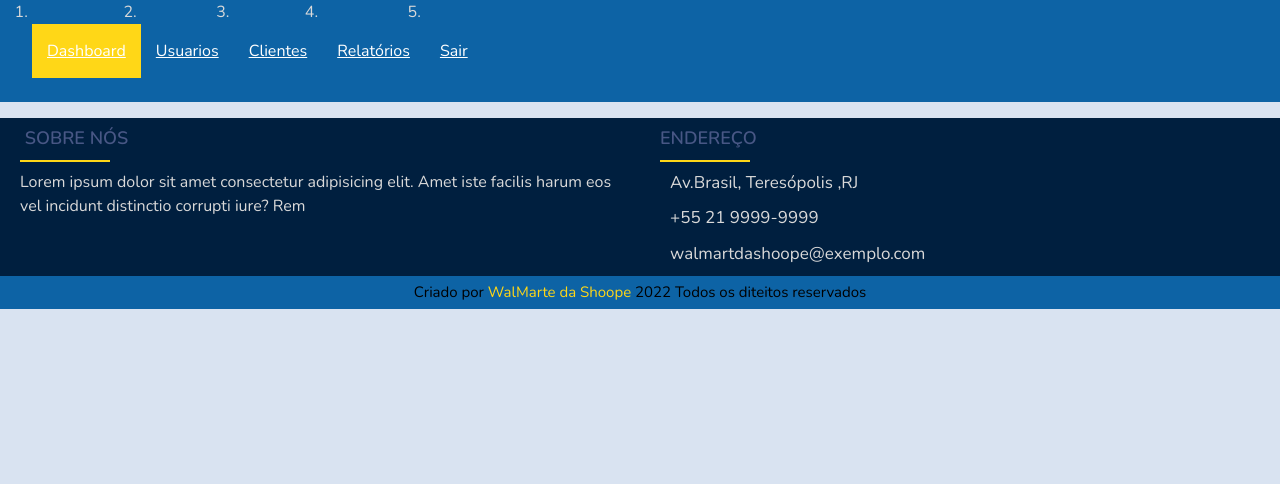
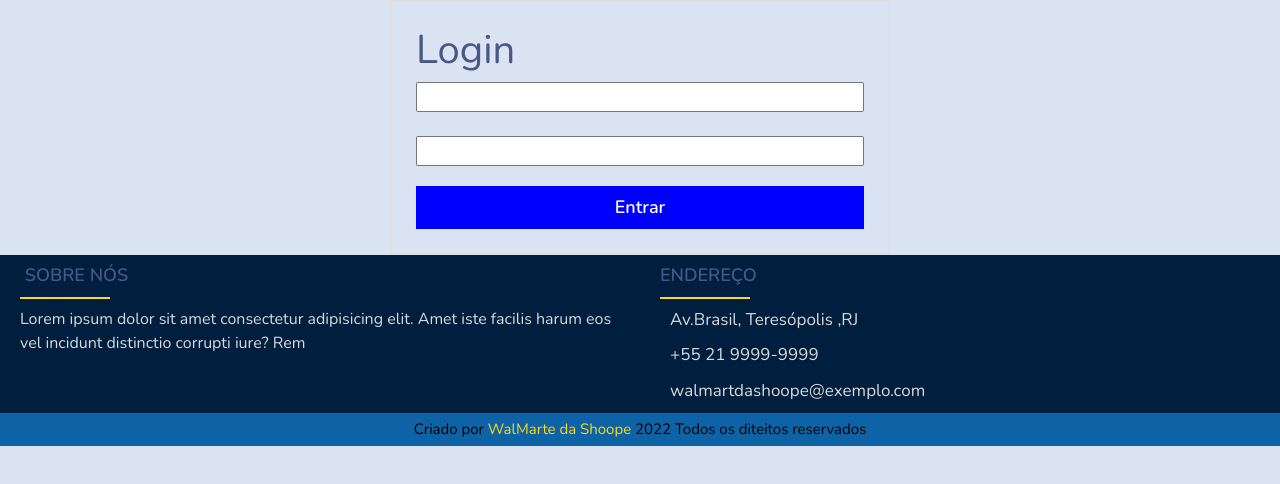
Before and after one commit to Yuri-Ramos/WalMartdaShoppe, a React (Vite) app: page /login in a window 1280 px wide. Shown: the top 484 px of the page. Built offline with nearby package versions, Linux system fonts and the light colour scheme.

Commit message:
Criação do esqueleto da tela de login e correção do Router

```diff
--- a/src/App.jsx
+++ b/src/App.jsx
@@ -2,18 +2,12 @@ import React from "react";
 import { BrowserRouter, Route, Routes } from "react-router-dom";
 import Footer from "./components/footer/Footer";
 import Header from "./components/Header";
+import Router from "./router.jsx";
 import { DetalheProduto } from "./screens/DetalheProduto";
 import { Home } from "./screens/Home";
 function App() {
   return (
-    <><Header />
-    <BrowserRouter>
-      <Routes>
-        <Route path="/" element={<Home />} />
-        <Route path="/produto/:id" element={<DetalheProduto />} />
-      </Routes>
-      <Footer/>
-    </BrowserRouter></>
+    <Router/>
   );
 }
 
--- a/src/components/Header/index.css
+++ b/src/components/Header/index.css
@@ -7,6 +7,10 @@ ul {
 }
 li {
     float: left;
+}
+
+ul li {
+    list-style: none;
 }
 
 li a {
--- a/src/components/Header/index.jsx
+++ b/src/components/Header/index.jsx
@@ -1,14 +1,16 @@
 import "./index.css";
+import { Link, useLocation } from "react-router-dom";
 
 const Header = () => {
 
+    if(useLocation().pathname == "/login") {
+        return (<></>);
+    }
+
     return (
         <ul>
-            <li> <a className="active" href="#">Dashboard</a> </li>
-            <li> <a href="#">Usuarios</a> </li>
-            <li> <a href="#">Clientes</a> </li>
-            <li> <a href="#">Relatórios</a> </li>
-            <li> <a href="#">Sair</a> </li>
+            <li> <Link className="active" to="/">Home</Link> </li>
+            <li> <Link to="/login">Login</Link> </li>
         </ul>
     )
 }
--- a/src/components/footer/Footer.css
+++ b/src/components/footer/Footer.css
@@ -5,7 +5,6 @@
 
 }
 footer{
-
     bottom: 0px;
     width: 100%;
     background: #001F3F;
--- a/src/header/index.css
+++ /dev/null
@@ -1,27 +0,0 @@
-ul {
-    list-style-type: nome;
-    margin: 0;
-    padding: 0;
-    overflow: hidden;
-    background-color: #0D63A5;
-}
-li {
-    float: left;
-}
-
-li a {
-    display: block;
-    color: #fff;
-    text-align: center;
-    padding: 15px;
-    text-decoration: nome;
-}
-
-li a:hover:not(.active){
-    background-color: #083358;
-    color: #fff;
-}
-
-.active {
-    background-color: #FFD717;
-}
--- /dev/null
+++ b/src/router.jsx
@@ -0,0 +1,29 @@
+import {Home} from "./screens/Home";
+import Login from "./screens/Login";
+
+import Header from "./components/Header";
+import Footer from "./components/footer/Footer.jsx";
+
+import React from "react";
+
+import { BrowserRouter, Routes, Route } from "react-router-dom";
+
+const Router = () => (
+
+    <BrowserRouter>
+
+        <Header/>
+
+        <Routes>
+            <Route path="/" element={<Home />} />
+            <Route path="/login" element={<Login />}/>
+
+
+        </Routes>
+
+        <Footer/>
+
+    </BrowserRouter>
+);
+
+export default Router;
--- a/src/screens/Login/Index.jsx
+++ b/src/screens/Login/Index.jsx
@@ -1,8 +1,21 @@
+import "./index.css"
+
 const Login = (props) => {
 
+    const logar = () =>{
+        window.open("/", "_self");
+    };
+
     return (
-        <div>
-            <h1>Tela de login</h1>
+        <div className="box-login">
+            <h1>Login</h1>
+            <label for="email"></label>
+            <input id="email" type="text"/>
+            <br/><br/>
+            <label for="senha"></label>
+            <input id="senha" type="password"/>
+            <br/>
+            <button id="btn-entrar" onClick={logar} type="button">Entrar</button>
         </div>
     )
 }
--- /dev/null
+++ b/src/screens/Login/index.css
@@ -0,0 +1,25 @@
+.box-login {
+    margin-top: 70px;
+    width: 500px;
+    margin: auto;
+    padding: 25px;
+    box-sizing: border-box;
+    border: 1px solid #ddd;
+}
+
+#btn-entrar {
+    margin-top: 20px;
+    width: 100%;
+    box-sizing: border-box;
+    border: 0;
+    padding: 8px;
+    font-size: 18px;
+    font-weight: 600;
+    cursor: pointer;
+    background-color: blue;
+    color: #fff;
+}
+
+input {
+    width: 100%;
+}
```
Also changed, not shown: src/header/index.jsx (deleted, +0 -16 lines).
